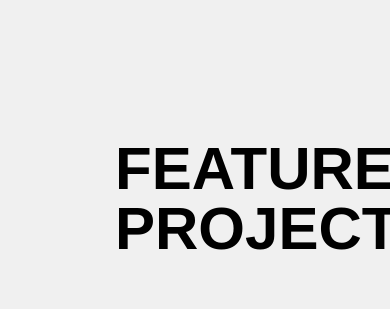
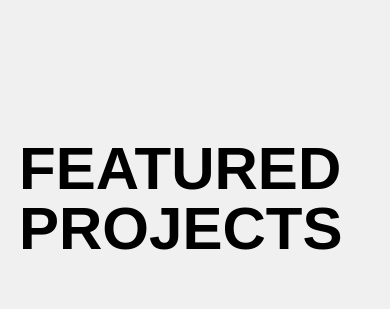
Before and after one commit to arcVaishali/vaishali, a React (Create React App) app: page / in a window 390 px wide. Shown: the part 1520-1829 px from the top of the page. Built offline with nearby package versions, Linux system fonts and the light colour scheme.

Commit message:
project made responsive

```diff
--- a/src/components/Home/Project.js
+++ b/src/components/Home/Project.js
@@ -6,11 +6,11 @@ const Project = () => {
   function handle() {}
   return (
     <div className="grid grid-cols-12 col-span-12 justify-center items-center m-32 gap-8">
-      <span className="col-start-2 ml-16 col-end-12 text-6xl font-black uppercase mb-8">
+      <span className="md:ml-16 lg:col-start-2 lg:ml-16 lg:col-end-12 text-6xl font-black uppercase mb-8">
         Featured Projects
       </span>
 
-      <div className="grid grid-cols-12 col-span-12 gap-8 justify-between col-start-1">
+      <div className="md:grid lg:grid lg:grid-cols-12 col-span-12 gap-8 justify-between col-start-1">
         {projectList.map((element, index) => (
           <Link
             data-aos={index % 2 == 0 ? "fade-right" : "fade-left"}
```
